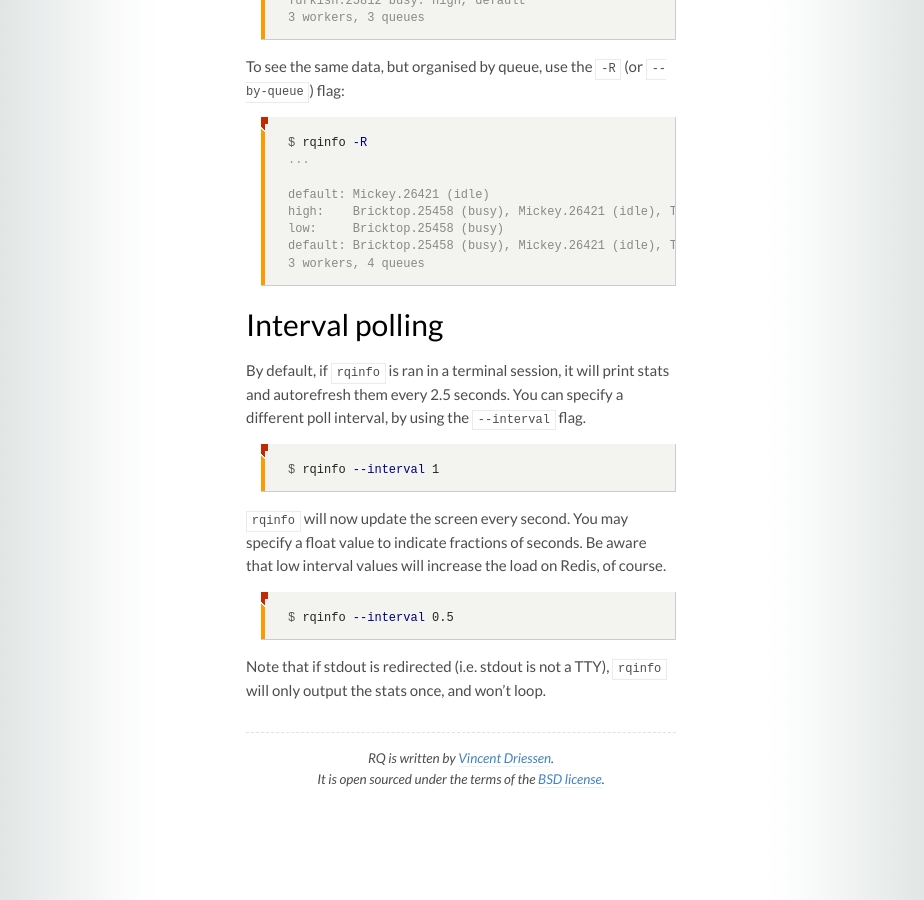
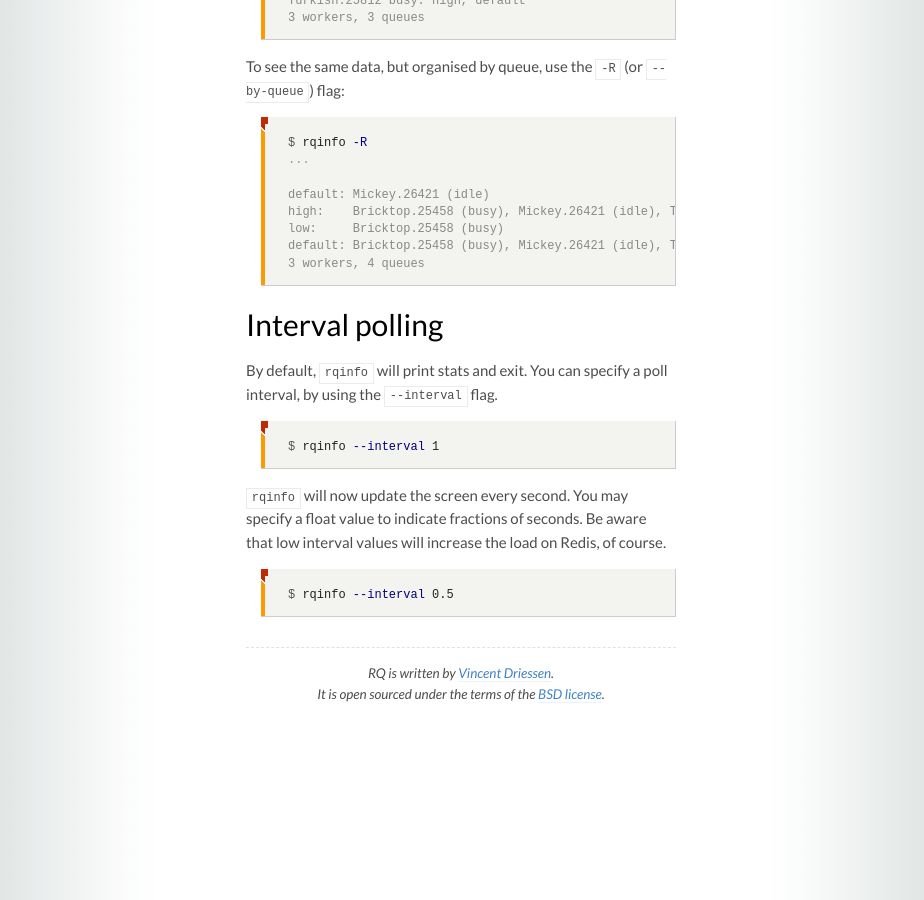
Before and after one commit to rq/rq, a Jekyll site: the page built from docs/monitoring.md, in a window 1280 px wide and 900 px high, scrolled down 1872 px. Shown: the whole window, without its empty margins (179-1103 px from the left). Built offline with Jekyll 4.4.1, drawn with Linux system fonts in a browser that asks for light colours; some web fonts are replaced; Markdown is read by kramdown in place of the engine named in the settings.

Commit message:
Fix rqinfo interval description (default: don't poll)

```diff
--- a/docs/monitoring.md
+++ b/docs/monitoring.md
@@ -87,9 +87,8 @@
 
 ## Interval polling
 
-By default, if `rqinfo` is ran in a terminal session, it will print stats and
-autorefresh them every 2.5 seconds.  You can specify a different poll interval,
-by using the `--interval` flag.
+By default, `rqinfo` will print stats and exit.
+You can specify a poll interval, by using the `--interval` flag.
 
 {% highlight console %}
 $ rqinfo --interval 1
@@ -103,7 +102,4 @@
 $ rqinfo --interval 0.5
 {% endhighlight %}
 
-Note that if stdout is redirected (i.e. stdout is not a TTY), `rqinfo` will
-only output the stats once, and won't loop.
-
 [dashboard]: https://github.com/nvie/rq-dashboard
```
